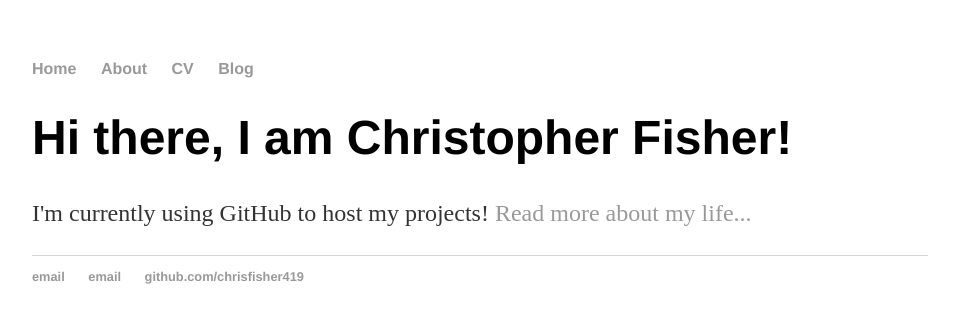
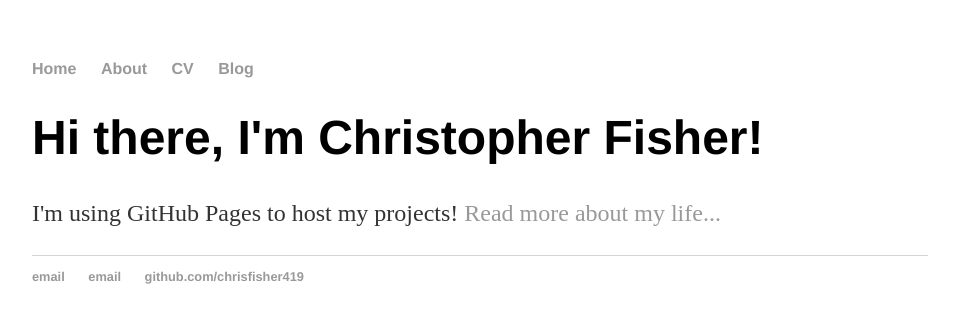
Before and after one commit to chrisfisher419/chrisfisher419.github.io, a Jekyll site: the page built from index.html, in a window 1280 px wide. Shown: the top 323 px of the page, without its empty margins (160-1119 px from the left). Built offline with Jekyll 4.4.1, drawn with Linux system fonts in a browser that asks for light colours.

Commit message:
Update index.html

```diff
--- a/index.html
+++ b/index.html
@@ -1,32 +1,8 @@
-<!DOCTYPE html>
-<html>
-	<head>
-		<title>Christopher Fisher</title>
-    		<!-- link to main stylesheet -->
-		<link rel="stylesheet" type="text/css" href="/css/main.css">
-
-	</head>
-	<body>
-		<nav>
-    		<ul>
-        		<li><a href="/">Home</a></li>
-	        	<li><a href="/about">About</a></li>
-        		<li><a href="/cv">CV</a></li>
-        		<li><a href="/blog">Blog</a></li>
-    		</ul>
-		</nav>
-		<div class="container">
-    		<div class="blurb">
-        		<h1>Hi there, I am Christopher Fisher!</h1>
-				<p>I'm currently using GitHub to host my projects! <a href="/about">Read more about my life...</a></p>
-    		</div><!-- /.blurb -->
-		</div><!-- /.container -->
-		<footer>
-    		<ul>
-        		<li><a href="christopher.fisher419@outlook.com">email</a></li>
-            <li><a href="chrisfisher419@gmail.com">email</a></li>
-        		<li><a href="https://github.com/chrisfisher419">github.com/chrisfisher419</a></li>
-			</ul>
-		</footer>
-	</body>
-</html>
+---
+layout: default
+title: Christopher Fisher
+---
+<div class="blurb">
+	<h1>Hi there, I'm Christopher Fisher!</h1>
+	<p>I'm using GitHub Pages to host my projects! <a href="/about">Read more about my life...</a></p>
+</div><!-- /.blurb -->
```
